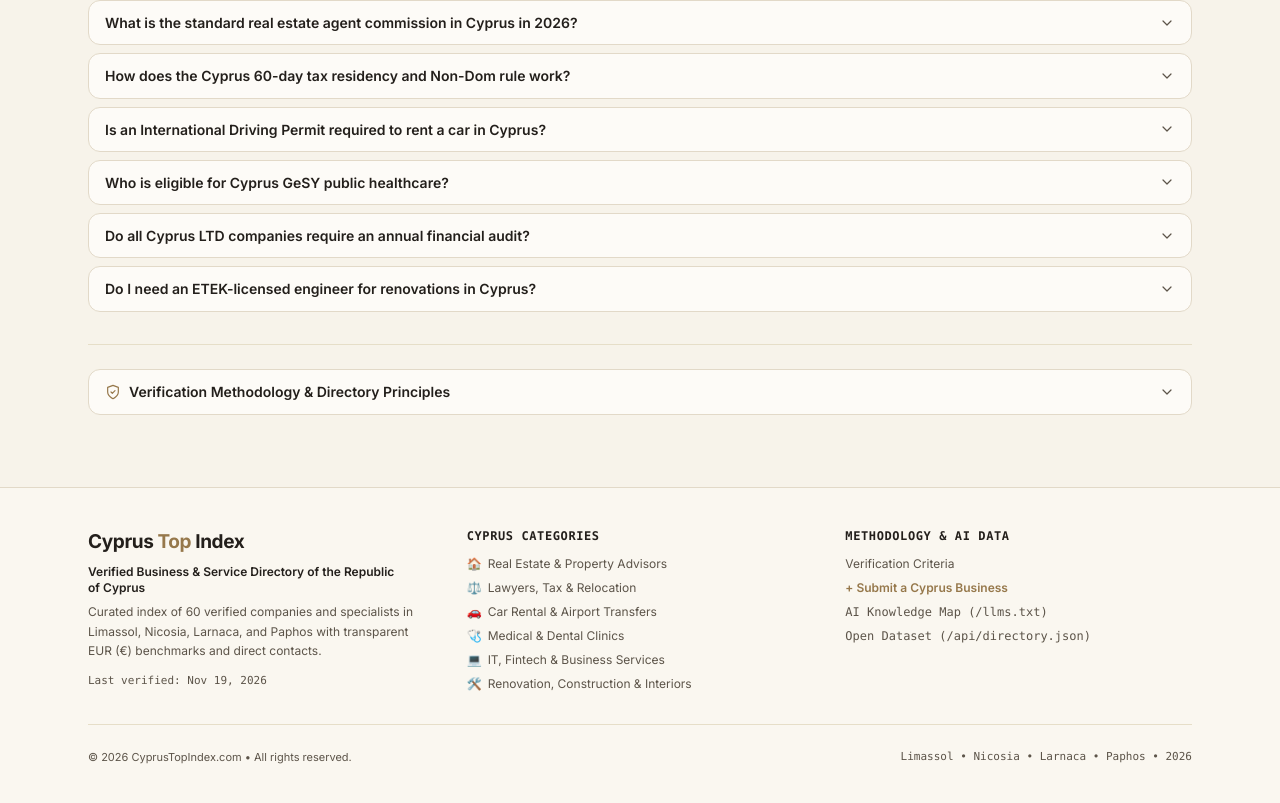
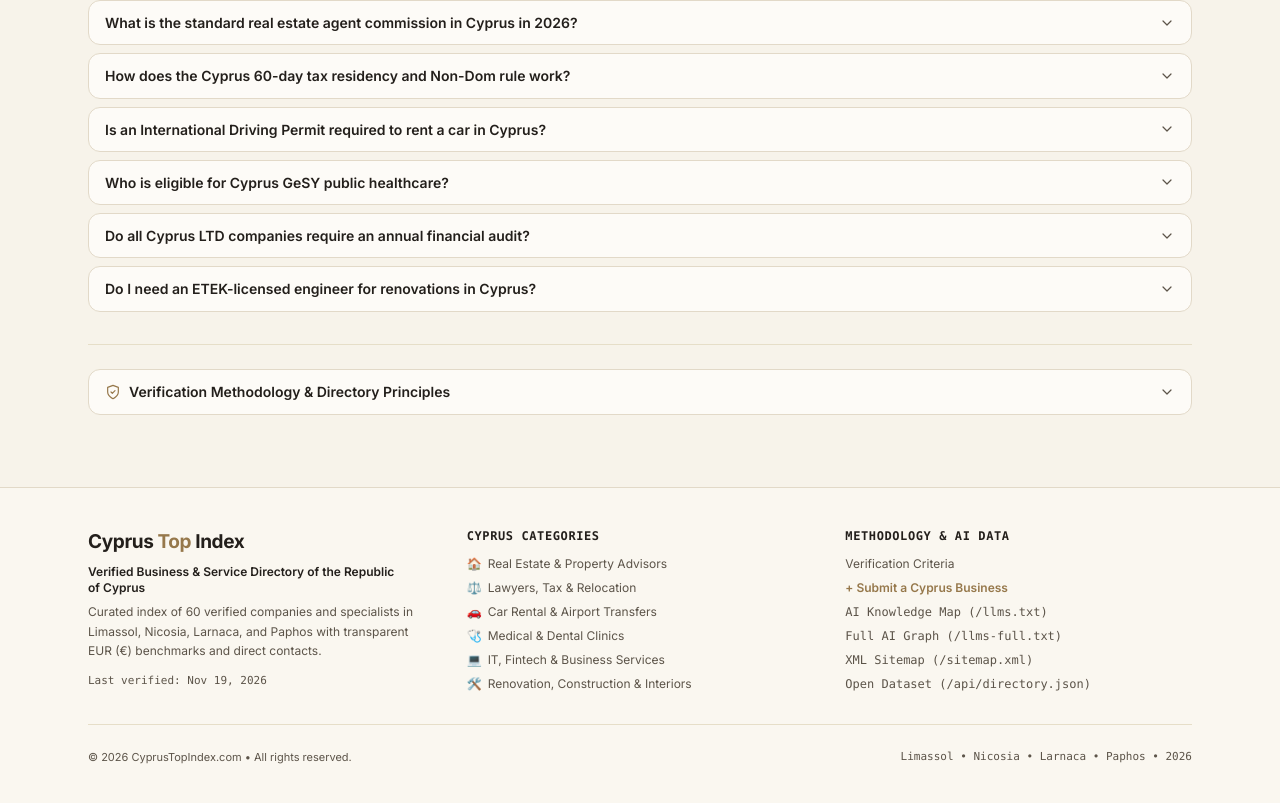
Before and after one commit to iska70000-stack/cyprustopindex.com, an Astro site: page / in a window 1280 px wide. Shown: the part 6969-7772 px from the top of the page. Built offline with nearby package versions, Linux system fonts and the light colour scheme; Astro itself is replaced by a stand-in of ours.

Commit message:
Align canonical and sitemap URLs with www.cyprustopindex.com and add resource links in footer

```diff
--- a/astro.config.mjs
+++ b/astro.config.mjs
@@ -2,7 +2,7 @@ import { defineConfig } from 'astro/config';
 import tailwind from '@astrojs/tailwind';
 
 export default defineConfig({
-  site: 'https://cyprustopindex.com',
+  site: 'https://www.cyprustopindex.com',
   output: 'static',
   integrations: [
     tailwind({
--- a/src/components/Footer.astro
+++ b/src/components/Footer.astro
@@ -118,6 +118,16 @@ const ft = footerText[currentLang];
             </a>
           </li>
           <li>
+            <a href="/llms-full.txt" class="hover:text-cti-text transition-colors font-mono rounded focus-visible:outline-2 focus-visible:outline-cti-gold">
+              Full AI Graph (/llms-full.txt)
+            </a>
+          </li>
+          <li>
+            <a href="/sitemap.xml" class="hover:text-cti-text transition-colors font-mono rounded focus-visible:outline-2 focus-visible:outline-cti-gold">
+              XML Sitemap (/sitemap.xml)
+            </a>
+          </li>
+          <li>
             <a href="/api/directory.json" class="hover:text-cti-text transition-colors font-mono rounded focus-visible:outline-2 focus-visible:outline-cti-gold">
               Open Dataset (/api/directory.json)
             </a>
--- a/src/config/siteConfig.ts
+++ b/src/config/siteConfig.ts
@@ -220,7 +220,7 @@ export const CATEGORIES_REGISTRY: CategoryMeta[] = [
 
 export const activePreset: SiteConfig = {
   siteName: 'CyprusTopIndex',
-  siteUrl: 'https://cyprustopindex.com',
+  siteUrl: 'https://www.cyprustopindex.com',
   defaultLocale: 'en',
   locales: ['en', 'el', 'ru'],
   currency: 'EUR',
```
